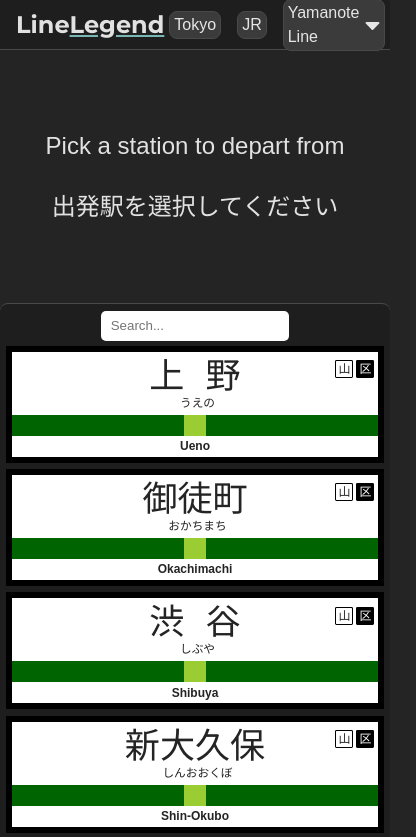
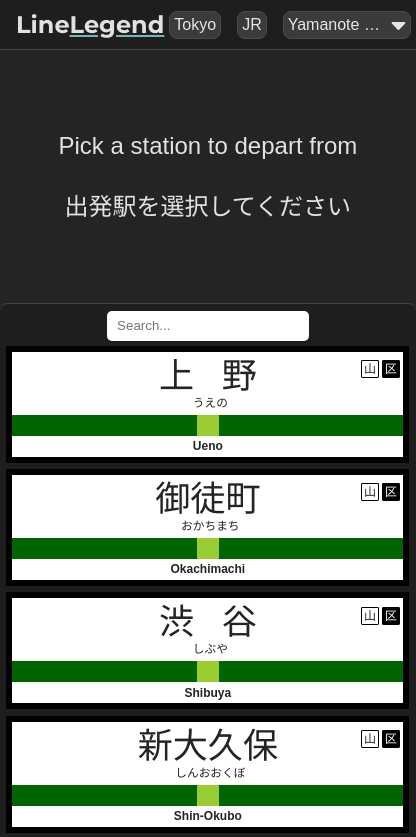
Before and after one commit to CasLinden/line-order, a React (Vite) app: page / in a window 390 px wide. Shown: the top 837 px of the page, 416 px wide, since content can reach past the window. Built offline with nearby package versions, Linux system fonts and the light colour scheme.

Commit message:
line-nav line now uses elipsis on mobile

```diff
--- a/src/components/Header/LineNav.jsx
+++ b/src/components/Header/LineNav.jsx
@@ -24,7 +24,7 @@
     return (
       <li className="nav-item">
         <div className="nav-clickable-wrapper" onClick={() => setOpen(!open)}>
-          <a href="#">{text}</a>
+          <a className="overflow-hidden" href="#">{text}</a>
           {icon && <img className="caret" src={icon} alt="" />}
         </div>
         {open && children}
--- a/src/css/line-nav.css
+++ b/src/css/line-nav.css
@@ -39,3 +39,12 @@
   height: 100%;
   width: 15px;
 }
+
+@media (max-width: 499px) {
+  .overflow-hidden {
+    max-width: 100px;
+    white-space: nowrap;
+    overflow: hidden;
+    text-overflow: ellipsis;
+  }
+}
```
Also changed, not shown: 4 other files (tests, documents, lock files or other folders).
